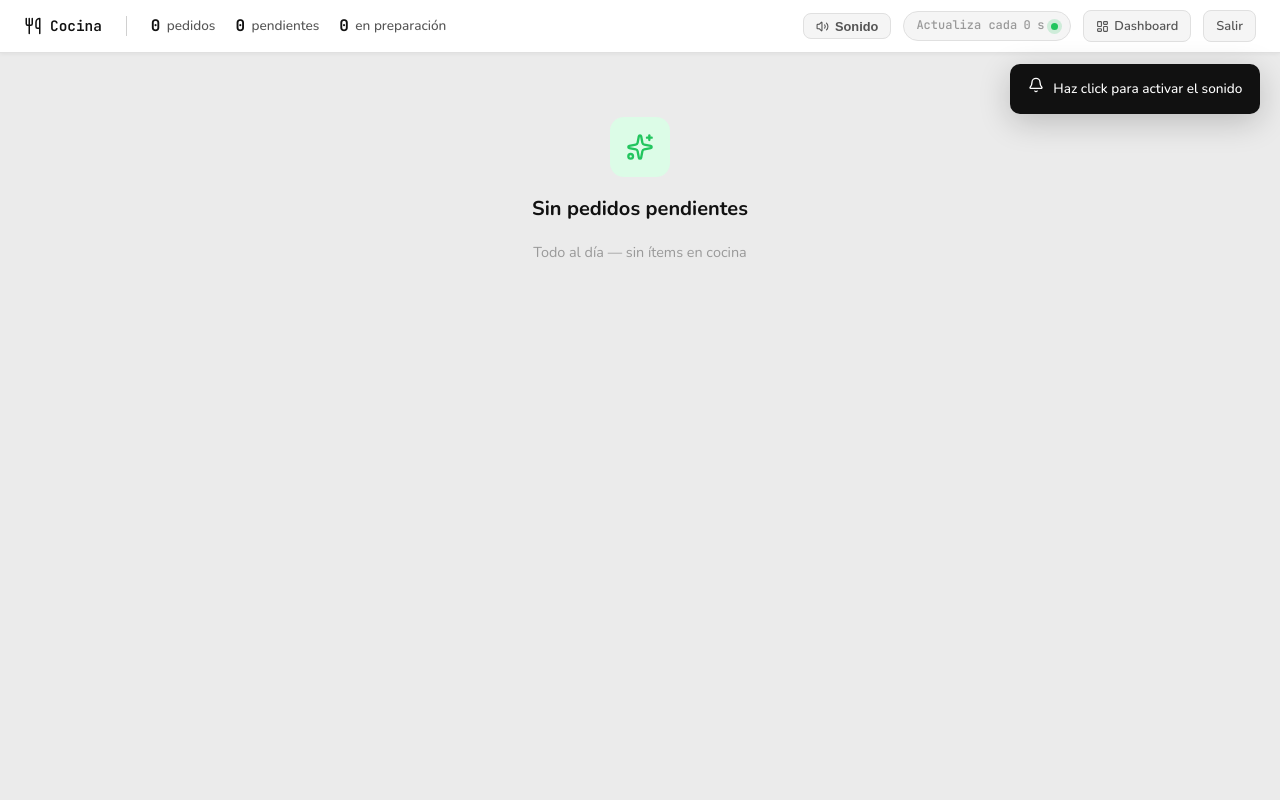
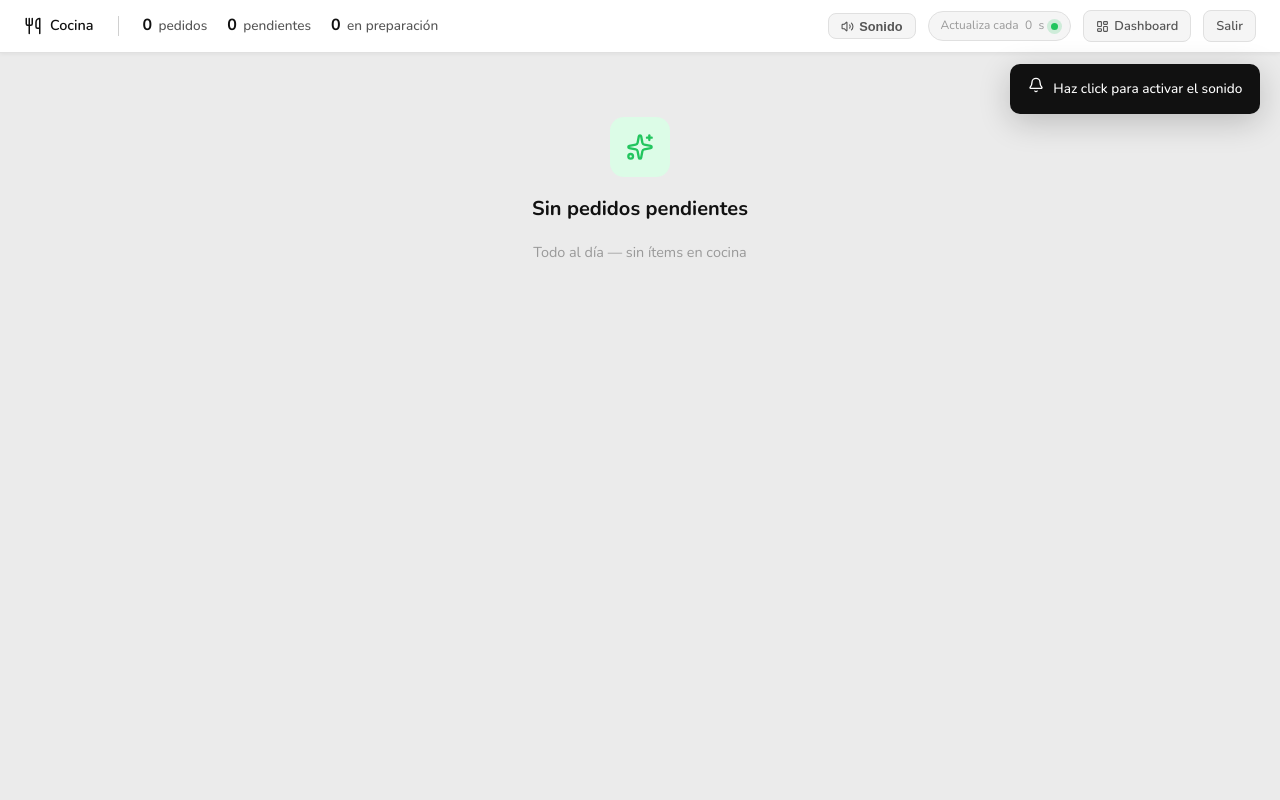
Before and after one commit to vallejoj645/Punto-saludable, a Flask app: page /cocina in a window 1280 px wide. Run offline with Flask 3, Linux system fonts and the light colour scheme; a user stored in the database is signed in; data that the repository does not hold is empty.

Commit message:
Update cocina.html

```diff
--- a/templates/cocina.html
+++ b/templates/cocina.html
@@ -5,7 +5,7 @@
     <meta name="viewport" content="width=device-width, initial-scale=1.0">
     <title>Cocina – Restaurante</title>
     <script src="https://unpkg.com/lucide@latest/dist/umd/lucide.js"></script>
-    <link href="https://fonts.googleapis.com/css2?family=Nunito:wght@400;500;600;700;800&family=JetBrains+Mono:wght@500;600;700&display=swap" rel="stylesheet">
+    <link href="https://fonts.googleapis.com/css2?family=Nunito:wght@400;500;600;700;800&display=swap" rel="stylesheet">
     <link rel="stylesheet" href="{{ url_for('static', filename='css/styles.css') }}">
     <style>
         :root {
@@ -39,7 +39,6 @@
             color: var(--text);
             font-family: 'Nunito', sans-serif;
             min-height: 100vh;
-            font-feature-settings: 'zero' 0; /* cero sin barra — evita confusión con 8 */
         }
 
         /* ── TOPBAR ──────────────────────────────── */
@@ -55,16 +54,14 @@
             height: 52px;
             display: flex; align-items: center; gap: 1.5rem;
         }
-        /* ── cero abierto en todos los elementos con JetBrains Mono ── */
         .topbar-brand, .stat strong, .refresh-pill,
         .order-badge, .mesa-num, .ticket-time,
         .item-qty, .ticket-pid {
-            font-feature-settings: 'zero' 0;
         }
 
         .topbar-brand {
             display: flex; align-items: center; gap: .5rem;
-            font-family: 'JetBrains Mono', monospace;
+            font-family: 'Nunito', sans-serif;
             font-size: .9rem; font-weight: 600;
             color: var(--text); text-decoration: none;
         }
@@ -85,8 +82,7 @@
         }
         .stat strong {
             font-size: 1rem; font-weight: 700;
-            color: var(--text); font-family: 'JetBrains Mono', monospace;
-            font-feature-settings: 'zero' 0;
+            color: var(--text); font-family: 'Nunito', sans-serif;
         }
 
         .topbar-right {
@@ -99,7 +95,7 @@
             border: 1px solid var(--border);
             border-radius: 20px;
             padding: .28rem .75rem;
-            font-family: 'JetBrains Mono', monospace;
+            font-family: 'Nunito', sans-serif;
             font-size: .75rem; color: var(--text3);
         }
         .refresh-pill .dot-live {
@@ -172,7 +168,7 @@
         }
         .order-badge {
             background: var(--black); color: var(--white);
-            font-family: 'JetBrains Mono', monospace;
+            font-family: 'Nunito', sans-serif;
             font-size: .65rem; font-weight: 600;
             padding: .15rem .4rem; border-radius: 5px;
         }
@@ -180,14 +176,14 @@
             font-size: .75rem; font-weight: 500; color: var(--text3);
         }
         .mesa-num {
-            font-family: 'JetBrains Mono', monospace;
+            font-family: 'Nunito', sans-serif;
             font-size: 1.6rem; font-weight: 700;
             color: var(--text); line-height: 1;
         }
 
         .ticket-time {
             display: flex; align-items: center; gap: .3rem;
-            font-family: 'JetBrains Mono', monospace;
+            font-family: 'Nunito', sans-serif;
             font-size: .75rem; color: var(--text3);
         }
         .ticket-time svg { width: 13px; height: 13px; stroke: var(--text3); }
@@ -235,7 +231,7 @@
         .item-qty {
             width: 28px; height: 28px;
             background: var(--black); color: var(--white);
-            font-family: 'JetBrains Mono', monospace;
+            font-family: 'Nunito', sans-serif;
             font-size: .8rem; font-weight: 600;
             display: flex; align-items: center; justify-content: center;
             border-radius: 6px; flex-shrink: 0;
@@ -254,7 +250,8 @@
         .item-nota {
             font-size: .78rem; font-weight: 500;
             color: var(--amber);
-            white-space: nowrap; overflow: hidden; text-overflow: ellipsis;
+            white-space: normal;
+            line-height: 1.35;
         }
 
         /* ── BUTTONS ─────────────────────────────── */
@@ -296,7 +293,7 @@
         }
         .ticket-mesero svg { width: 12px; height: 12px; stroke: var(--text3); }
         .ticket-pid {
-            font-family: 'JetBrains Mono', monospace;
+            font-family: 'Nunito', sans-serif;
             font-size: .72rem; color: var(--text3);
         }
 
```
